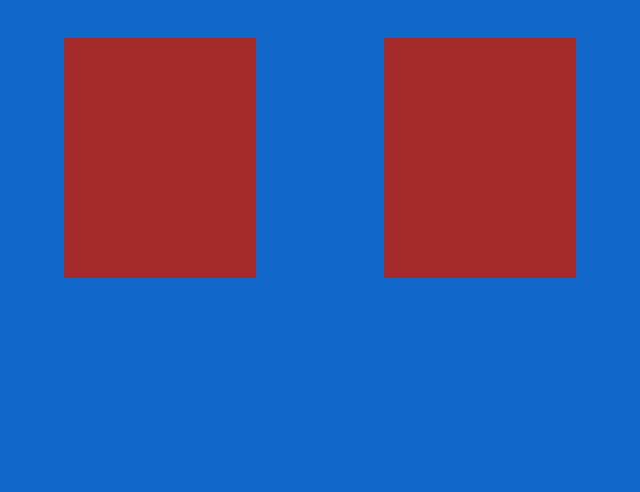
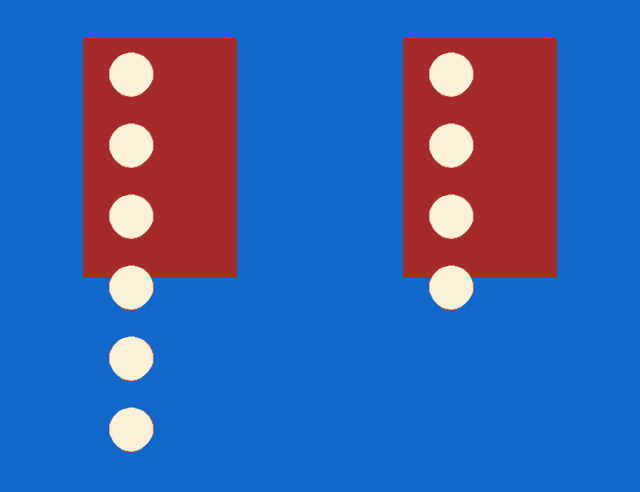
Before and after one commit to Ali-Ayb/diceGame, a plain HTML site: page index.html in a window 1280 px wide. Shown: the part 290-782 px from the top of the page, without its empty margins (328-968 px from the left). Drawn offline with Linux system fonts and the light colour scheme.

Commit message:
added the dot img to the dice for both players each with his randomed number and updated the dot-img class

```diff
--- a/script.js
+++ b/script.js
@@ -1,9 +1,13 @@
 let player1_num = Math.ceil(Math.random() * 6);
 let player2_num = Math.ceil(Math.random() * 6);
 
-// const img = document.createElement("img");
-// img.src = "dot_img.png";
+const dice1 = document.getElementById("dice1");
+const dice2 = document.getElementById("dice2");
 
-// if (player1_num == 1) {
-//     document.
-// }
+const img = document.createElement("img");
+img.src = "dot_img.png";
+
+const dotHTML = '<img class="dot-image" src="dot_img.png">';
+
+dice1.innerHTML = dotHTML.repeat(player1_num);
+dice2.innerHTML = dotHTML.repeat(player2_num);
--- a/styles.css
+++ b/styles.css
@@ -31,17 +31,14 @@ body {
 .dice1 {
   background-color: brown;
   height: 30vh;
-  width: 15vw;
-  display: flex;
-  flex-wrap: wrap;
+  width: 12vw;
 }
 .dice2 {
   background-color: brown;
   height: 30vh;
-  width: 15vw;
+  width: 12vw;
 }
 
 .dot-image {
-  height: 30%;
-  width: 20%;
+  margin-left: 5%;
 }
```
